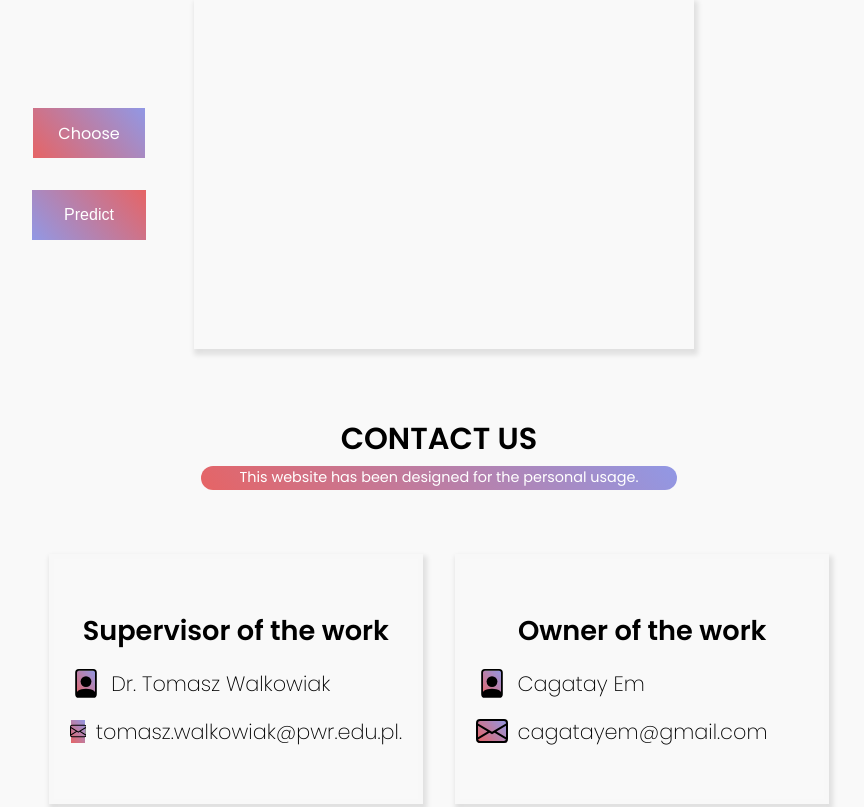
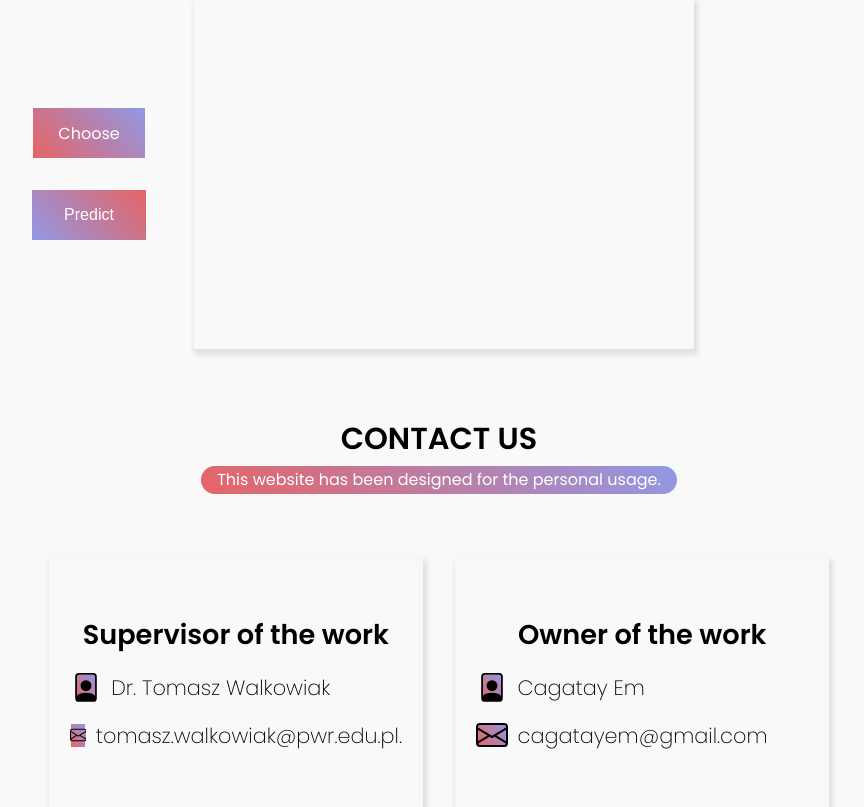
Before and after one commit to cag-coder/FlowerRecognition, a Flask app: page / in a window 1280 px wide. Shown: the part 2178-2985 px from the top of the page, without its empty margins (201-1065 px from the left). Run offline with Flask 2, Linux system fonts and the light colour scheme.

Commit message:
small fix

```diff
--- a/static/css/style.css
+++ b/static/css/style.css
@@ -313,7 +313,8 @@ body {
     font-weight: 400;
     padding: 0.1rem;
     font-size: 0.9rem;
-    max-width: 37%; }
+    max-width: 37%;
+    font-size: 1rem; }
 
 .section-contact__body .envelope {
   background: linear-gradient(50deg, #e66465, #9198e5) center center/90% 72% no-repeat; }
--- a/static/sass/style.scss
+++ b/static/sass/style.scss
@@ -361,6 +361,7 @@ body{
         &-text{
             @include section-texts();
             max-width: 37%;
+            font-size: 1rem;
 
         }
     }
```
